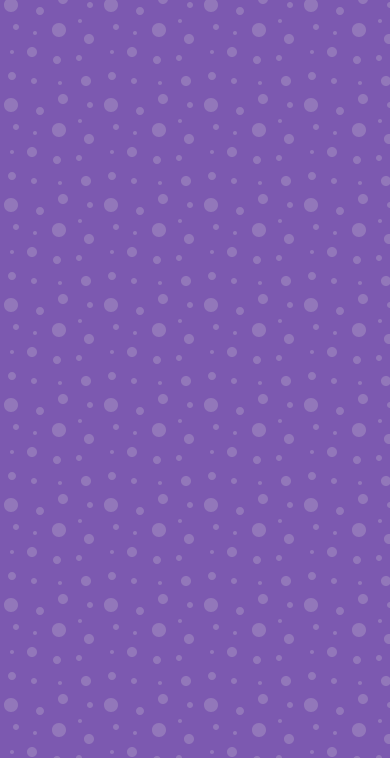
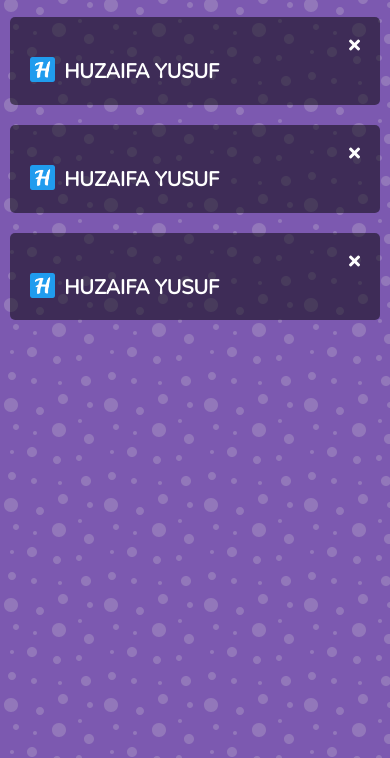
Before and after one commit to huzaifa1993/Book-keeper, a plain HTML site: page index.html in a window 390 px wide. Shown: the part 106-864 px from the top of the page. Drawn offline with nearby package versions, Linux system fonts and the light colour scheme.

Commit message:
building UI and media queri

```diff
--- a/index.html
+++ b/index.html
@@ -1,15 +1,43 @@
 <!DOCTYPE html>
 <html lang="en">
+
 <head>
     <meta charset="UTF-8">
     <meta name="viewport" content="width=device-width, initial-scale=1.0">
     <title>BookmarK APP</title>
     <link rel="icon" type="image/png" href="favicon.ico">
-    <link rel="stylesheet" href="https://cdnjs.cloudflare.com/ajax/libs/font-awesome/5.10.2/css/all.min.css"/>
+    <link rel="stylesheet" href="https://cdnjs.cloudflare.com/ajax/libs/font-awesome/5.10.2/css/all.min.css" />
     <link rel="stylesheet" href="style.css">
 </head>
+
 <body>
     <h1 id="show-modal">Add Bookmark</h1>
+    <div class="container" id="bookmarks-container">
+        <div class="item">
+            <i class="fas fa-times" id="delete-bookmark" title="Delete Bookmark"></i>
+            <div class="name">
+                <img src="favicon.ico" alt="favicon">
+                <a href="https://jacinto.design" target="-blank">Huzaifa Yusuf</a>
+            </div>
+        </div>
+        <div class="item">
+            <i class="fas fa-times" id="delete-bookmark" title="Delete Bookmark"></i>
+            <div class="name">
+                <img src="favicon.ico" alt="favicon">
+                <a href="https://jacinto.design" target="-blank">Huzaifa Yusuf</a>
+            </div>
+        </div>
+        <div class="item">
+            <i class="fas fa-times" id="delete-bookmark" title="Delete Bookmark"></i>
+            <div class="name">
+                <img src="favicon.ico" alt="favicon">
+                <a href="https://jacinto.design" target="-blank">Huzaifa Yusuf</a>
+            </div>
+        </div>
+    </div>
+
+
     <script src="script.js"></script>
 </body>
+
 </html>
--- a/style.css
+++ b/style.css
@@ -33,3 +33,62 @@ h1 {
 h1:hover {
   background: rgba(0, 0, 0, 0.8);
 }
+
+.container {
+  display: flex;
+  flex-direction: row;
+  flex-wrap: wrap;
+}
+
+.item {
+  background: rgba(0, 0, 0, 0.5);
+  color: white;
+  border-radius: var(--border-radius);
+  padding: 20px;
+  margin: 10px;
+}
+
+.item:hover {
+  background: rgba(0, 0, 0, 0.6);
+}
+
+a {
+  font-size: 20px;
+  font-weight: bold;
+  text-transform: uppercase;
+}
+
+a:link,
+a:visited {
+  color: white;
+  text-decoration: none;
+}
+
+a:hover,
+a:active {
+  text-decoration: underline;
+}
+
+.fa-times {
+  float: right;
+  cursor: pointer;
+  z-index: 2;
+}
+
+.name {
+  margin-top: 20px;
+  margin-right: 20px;
+}
+
+.name img {
+  height: 25px;
+  width: 25px;
+  vertical-align: sub;
+  margin-right: 5px;
+}
+
+@media screen  and (max-width: 600px) {
+  .container {
+    flex-direction: column;
+  }
+}
```
